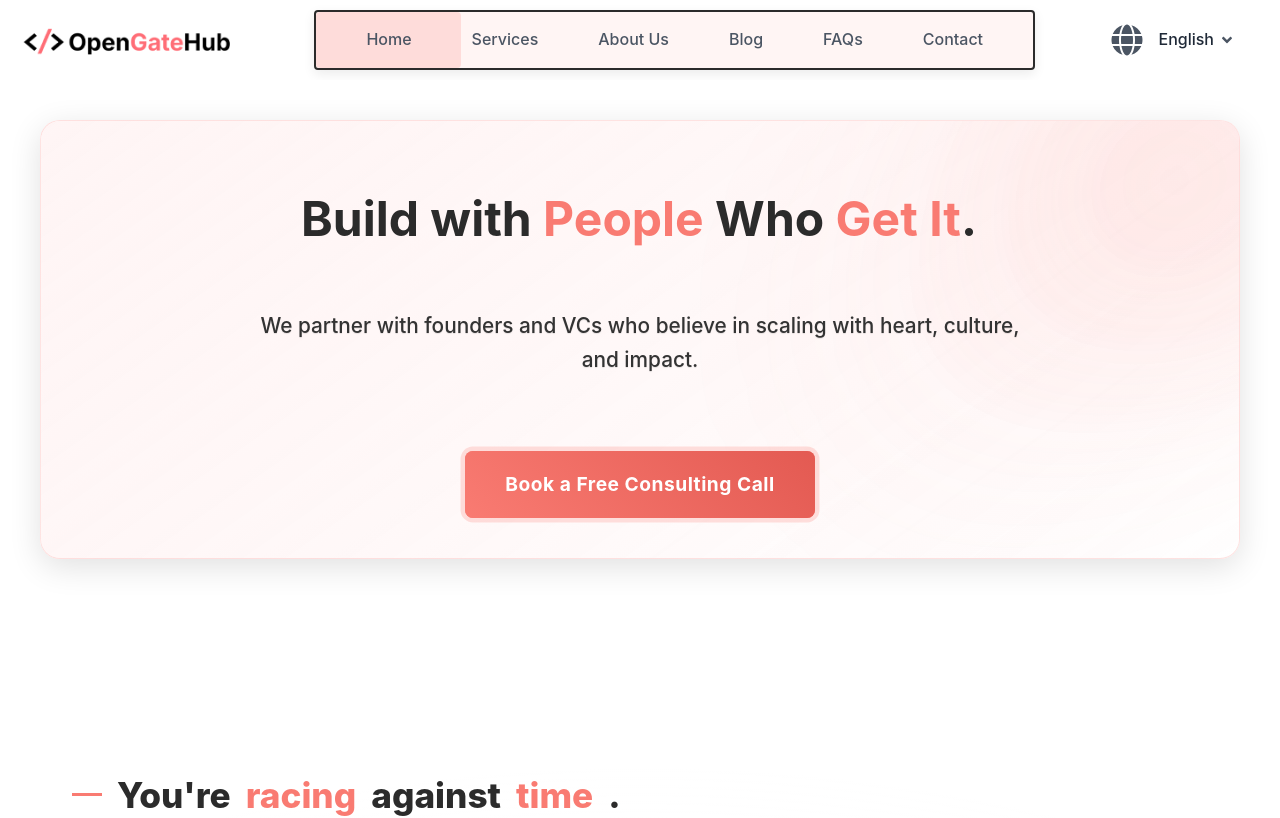
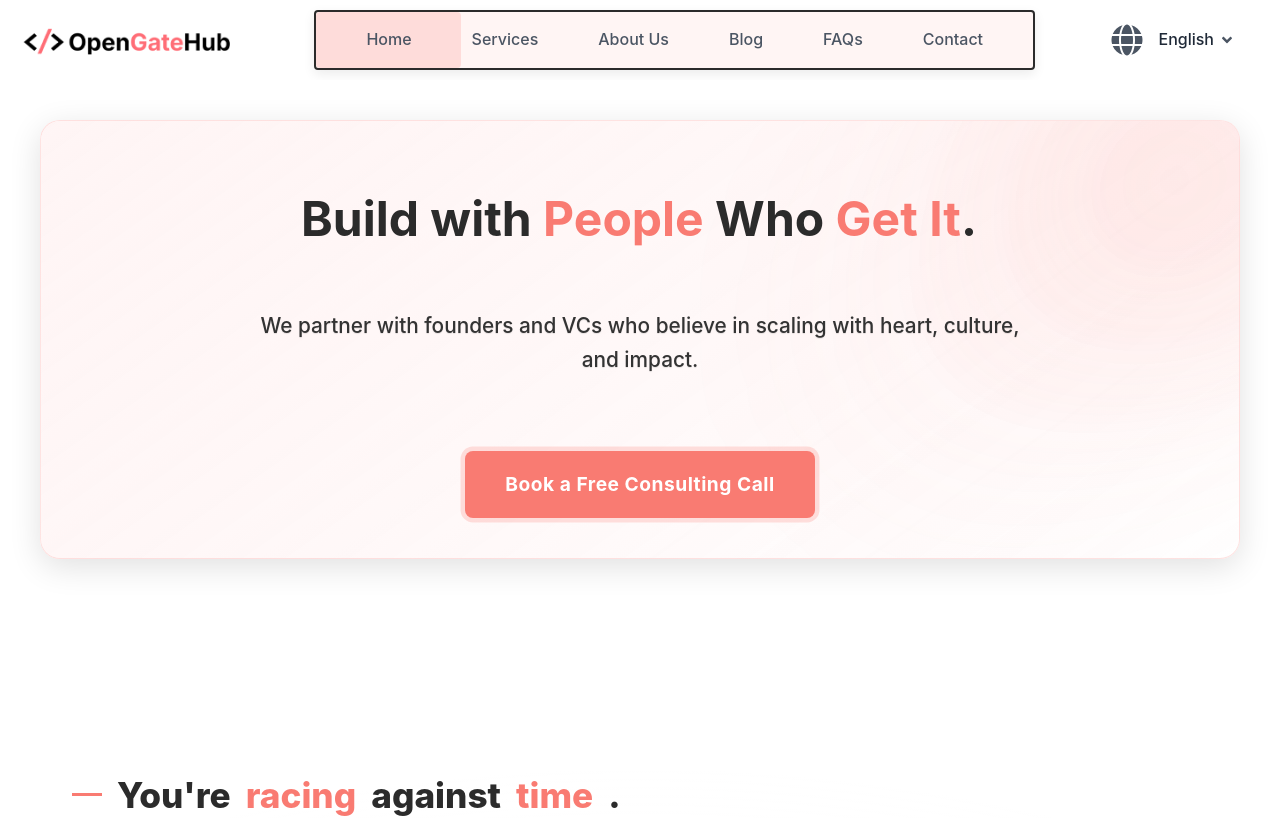
Before and after one commit to sanchezcande/OGH, a Next.js app: page / in a window 1280 px wide. Shown: the top 818 px of the page. Built offline with nearby package versions, Linux system fonts and the light colour scheme.

Commit message:
button changes

```diff
--- a/src/components/CallToAction/CallToAction.styles.js
+++ b/src/components/CallToAction/CallToAction.styles.js
@@ -128,17 +128,23 @@ export const CallToActionButton = styled.a`
   z-index: 1;
   transition: all 0.3s ease;
   animation: ${pulse} 3s infinite;
+  overflow: hidden;
 
   &::before {
     content: "";
     position: absolute;
     top: 0;
-    left: 0;
+    left: -100%;
     width: 100%;
     height: 100%;
-    background: linear-gradient(45deg, ${({ theme }) => theme.colors.accent}, ${({ theme }) => theme.colors.accentDark});
-    z-index: -1;
-    transition: all 0.4s ease;
+    background: linear-gradient(
+      90deg,
+      transparent 0%,
+      rgba(255, 255, 255, 0.2) 50%,
+      transparent 100%
+    );
+    z-index: 1;
+    transition: left 0.7s ease;
     border-radius: 8px;
   }
 
@@ -146,6 +152,10 @@ export const CallToActionButton = styled.a`
     transform: translateY(-5px);
     color: white;
     box-shadow: 0 10px 25px rgba(249, 123, 114, 0.5);
+
+    &::before {
+      left: 100%;
+    }
   }
 
   @media (max-width: 768px) {
--- a/src/styles/pagesStyles/HomePages.styles.js
+++ b/src/styles/pagesStyles/HomePages.styles.js
@@ -409,26 +409,17 @@ export const CTAButton = styled.a`
     content: "";
     position: absolute;
     top: 0;
-    left: 0;
+    left: -100%;
     width: 100%;
     height: 100%;
-    background: linear-gradient(45deg, ${({ theme }) => theme.colors.accent}, ${({ theme }) => theme.colors.accentDark});
-    z-index: -1;
-    transition: all 0.4s ease;
-  }
-
-  &::after {
-    content: "";
-    position: absolute;
-    bottom: 0;
-    left: 0;
-    width: 100%;
-    height: 3px;
-    background: ${({ theme }) => theme.colors.accentDark};
-    z-index: 2;
-    transform: scaleX(0);
-    transform-origin: right;
-    transition: transform 0.4s ease;
+    background: linear-gradient(
+      90deg,
+      transparent 0%,
+      rgba(255, 255, 255, 0.2) 50%,
+      transparent 100%
+    );
+    z-index: 1;
+    transition: left 0.7s ease;
   }
 
   &:hover {
@@ -436,9 +427,8 @@ export const CTAButton = styled.a`
     color: white;
     box-shadow: 0 10px 25px rgba(249, 123, 114, 0.4);
 
-    &::after {
-      transform: scaleX(1);
-      transform-origin: left;
+    &::before {
+      left: 100%;
     }
   }
 
@@ -457,7 +447,12 @@ export const CTAButton = styled.a`
     box-shadow: none;
 
     &::before {
-      background: transparent;
+      background: linear-gradient(
+        90deg,
+        transparent 0%,
+        rgba(249, 123, 114, 0.1) 50%,
+        transparent 100%
+      );
     }
 
     &:hover {
```
